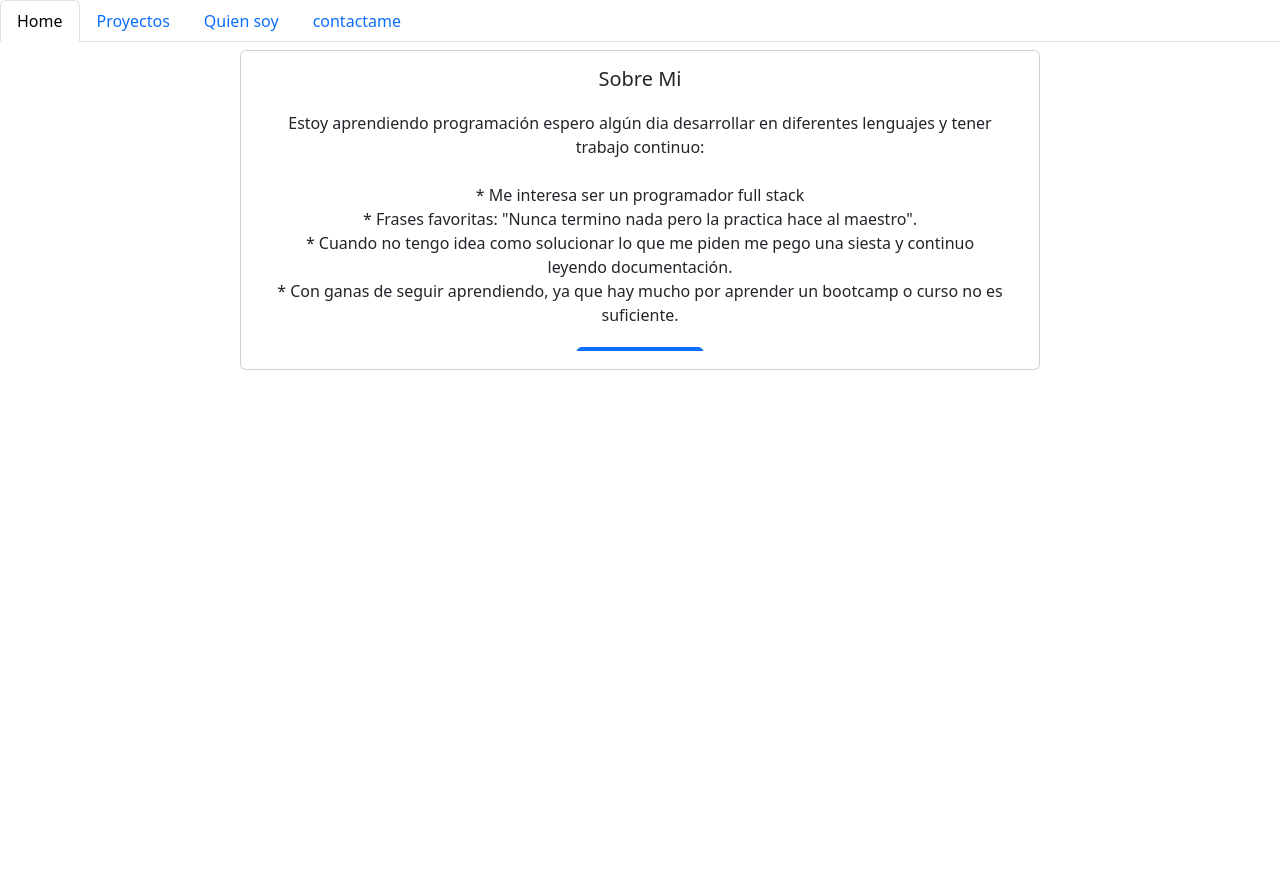
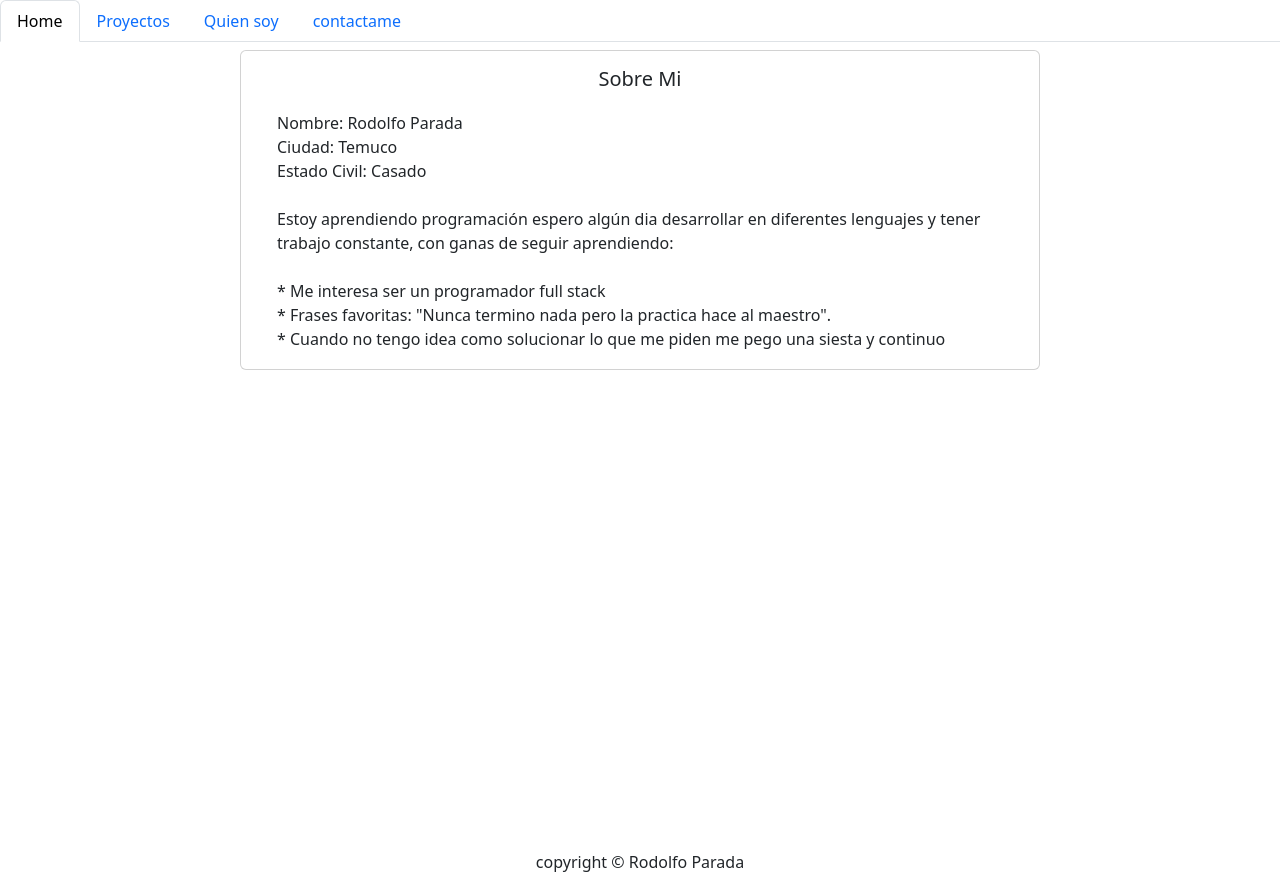
Before and after one commit to RodolfoParada/PruebaFinalM9, a website: page quienSoy.html in a window 1280 px wide. Before the commit the page ends 800 px from the top, so only its background shows below. Drawn offline with nearby package versions, Linux system fonts and the light colour scheme.

Commit message:
modificaciones

```diff
--- a/quienSoy.html
+++ b/quienSoy.html
@@ -27,13 +27,21 @@
             </li>
         </ul>
     </nav>
+    <main>
         <div class="d-flex justify-content-center mt-2">
             <div class="card" style="width: 50rem; height: 20rem;">
-            <div class="card-body text-center" style="overflow-y: auto; max-height: 300px;">
-                <h5 class="card-title">Sobre Mi</h5>
+                <div class="card-body" style="overflow-y: auto; max-height: 300px;  text-align: left;">
+                    <h5 class="card-title text-center">Sobre Mi</h5>
                     <p class="card-text">
-                    Estoy aprendiendo programación espero algún dia desarrollar en diferentes lenguajes y tener trabajo
-                    continuo:
+                        Nombre: Rodolfo Parada
+                        <br>
+                        Ciudad: Temuco
+                        <br>
+                        Estado Civil: Casado
+                        <br><br>
+                        Estoy aprendiendo programación espero algún dia desarrollar en diferentes lenguajes y tener
+                        trabajo
+                        constante, con ganas de seguir aprendiendo:
                         <br><br>
                         * Me interesa ser un programador full stack
 
@@ -43,16 +51,28 @@
                         * Cuando no tengo idea como solucionar lo que me piden me pego una siesta y continuo leyendo
                         documentación.
                         <br>
-                    * Con ganas de seguir aprendiendo, ya que hay mucho por aprender un bootcamp o curso no es
-                    suficiente.
+                        * Un bootcamp o curso no es suficiente.
                         <br>
+                        <br>
+                        Haz click en el boton si quieres saber más sobre mi o ponerse en contacto
 
                     </p>
-                <button class="btn btn-primary" type="button"> <a href="https://www.linkedin.com/in/rodolfoparada/"
-                        target="_blank" class="btn btn-primary">Ir linkedin</a></button>
+                    <div class="text-center">
+                        <button class="btn btn-primary" type="button"> <a
+                                href="https://www.linkedin.com/in/rodolfoparada/" target="_blank"
+                                class="btn btn-primary">Ir linkedin</a></button>
                     </div>
                 </div>
             </div>
+        </div>
+    </main>
+    <br><br><br></br><br><br><br></br><br><br><br></br><br><br><br></br><br><br><br></br>
+    <footer class="footer">
+        <div class="container text-center">
+            <p>copyright &copy; Rodolfo Parada</p>
+        </div>
+
+    </footer>
 </body>
 
 </html>
```
Also changed, not shown: Proyectos.html (+14 -3 lines), contactame.html (+9 -24 lines), index.html (+12 -3 lines). Lines whose indentation alone changed are shown as unchanged.
